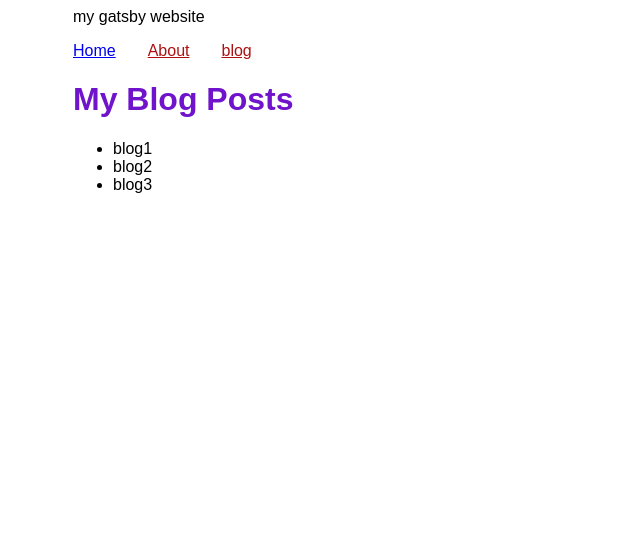
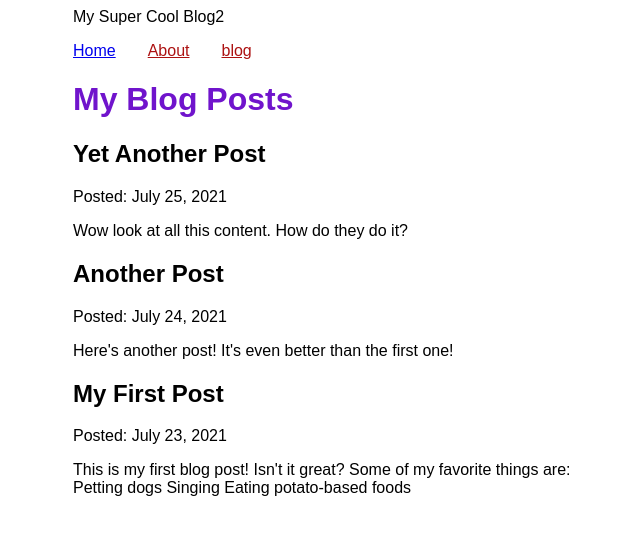
Before and after one commit to chandudinesh/mygbtrail, a Gatsby site: page /blog in a window 1280 px wide. Shown: the whole page, without its empty margins (317-957 px from the left). Built offline with nearby package versions, Linux system fonts and the light colour scheme; Gatsby itself is replaced by a stand-in of ours.

Commit message:
end of tutorial 5

```diff
--- a/gatsby-config.js
+++ b/gatsby-config.js
@@ -1,21 +1,17 @@
-/**
- * @type {import('gatsby').GatsbyConfig}
- */
 module.exports = {
   siteMetadata: {
-    siteUrl: `https://www.yourdomain.tld`,
-    title: 'my gatsby website',
-    description: 'site description'
+    title: "My Super Cool Blog2",
   },
   plugins: [
     "gatsby-plugin-image",
     "gatsby-plugin-sharp",
     {
-      resolve: "gatsby-source-filesystem",
+      resolve: `gatsby-source-filesystem`,
       options: {
         name: `blog`,
-        path: `${__dirname}/src/blog`,
-      }
+        path: `${__dirname}/src/blog/`,
+      },
     },
+    "gatsby-plugin-mdx",
   ],
-}
+};
--- a/package.json
+++ b/package.json
@@ -15,8 +15,10 @@
     "clean": "gatsby clean"
   },
   "dependencies": {
+    "@mdx-js/react": "^2.3.0",
     "gatsby": "^5.14.1",
     "gatsby-plugin-image": "^3.14.0",
+    "gatsby-plugin-mdx": "^5.14.0",
     "gatsby-plugin-sharp": "^5.14.0",
     "gatsby-source-filesystem": "^5.14.0",
     "react": "^18.2.0",
--- a/src/blog/blog1.mdx
+++ b/src/blog/blog1.mdx
@@ -0,0 +1,13 @@
+---
+title: "My First Post"
+date: "2021-07-23"
+slug: "my-first-post"
+---
+
+This is my first blog post! Isn't it *great*?
+
+Some of my **favorite** things are:
+
+* Petting dogs
+* Singing
+* Eating potato-based foods
--- a/src/blog/blog2.mdx
+++ b/src/blog/blog2.mdx
@@ -0,0 +1,7 @@
+---
+title: "Another Post"
+date: "2021-07-24"
+slug: "another-post"
+---
+
+Here's another post! It's even better than the first one!
--- a/src/blog/blog3.mdx
+++ b/src/blog/blog3.mdx
@@ -0,0 +1,7 @@
+---
+title: "Yet Another Post"
+date: "2021-07-25"
+slug: "yet-another-post"
+---
+
+Wow look at all this content. How do they do it?
--- a/src/pages/blog.js
+++ b/src/pages/blog.js
@@ -6,27 +6,33 @@ import { graphql } from 'gatsby'
 const BlogPage = ({data}) => {
   return (
     <Layout pageTitle="My Blog Posts">
-      <ul>
-        {
-        data.allFile.nodes.map(x => (
-        <li key={x.name}>
-            {x.name}
-        </li>
+      {
+        data.allMdx.nodes.map((node) => (
+          <article key={node.id}>
+            <h2>{node.frontmatter.title}</h2>
+            <p>Posted: {node.frontmatter.date}</p>
+            <p>{node.excerpt}</p>
+          </article>
         ))
       }
-      </ul>
     </Layout>
   )
 }
 
-export const stquery = graphql `query MyQuery {
-  allFile {
-    nodes {
-      name
+export const query = graphql`
+  query {
+    allMdx(sort: { frontmatter: { date: DESC }}) {
+      nodes {
+        frontmatter {
+          date(formatString: "MMMM D, YYYY")
+          title
+        }
+        id
+        excerpt
+      }
     }
   }
-}`
-
+`
 export const Head = () => <Seo title="My Blog Posts" />
 
 export default BlogPage
```
Also changed, not shown: 1 other file.
